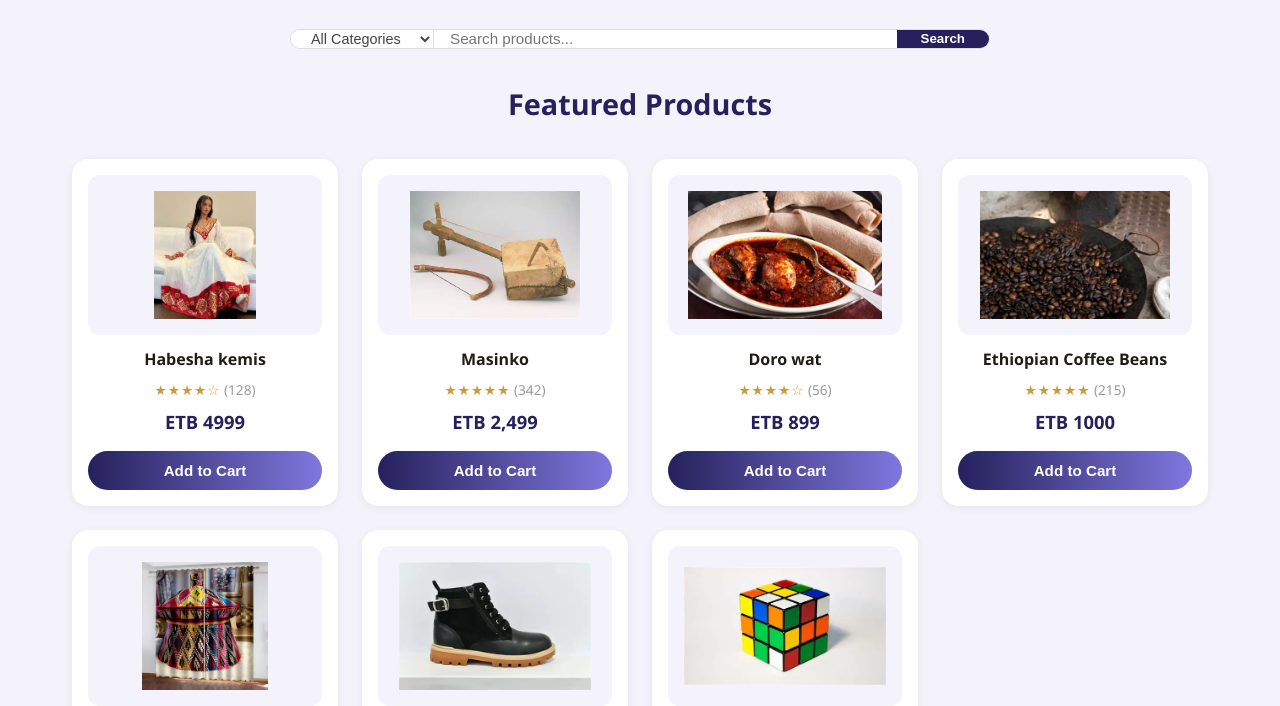
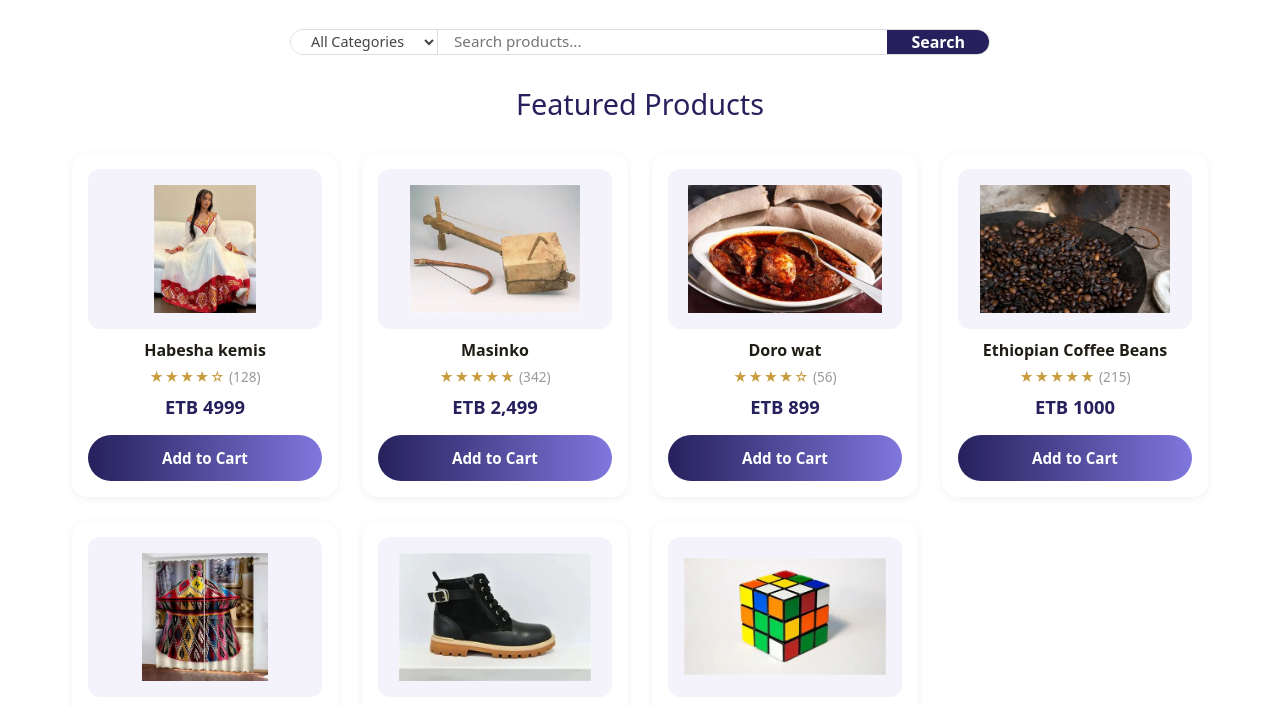
Before and after one commit to chala-tech/Mercato, a plain HTML site: page assets/HTML/index.html in a window 1280 px wide. Shown: the part 189-895 px from the top of the page. Drawn offline with nearby package versions, Linux system fonts and the light colour scheme.

Commit message:
Adding  bootstrap.

```diff
--- a/assets/HTML/index.html
+++ b/assets/HTML/index.html
@@ -8,6 +8,7 @@
     <meta name="viewport" content="width=device-width, initial-scale=1.0">
     <title>Mercato.com</title>
     <link rel="stylesheet" href="../css/style.css">
+    <link href="https://cdn.jsdelivr.net/npm/bootstrap@5.3.8/dist/css/bootstrap.min.css" rel="stylesheet">
 </head>
 <body>
 
```
